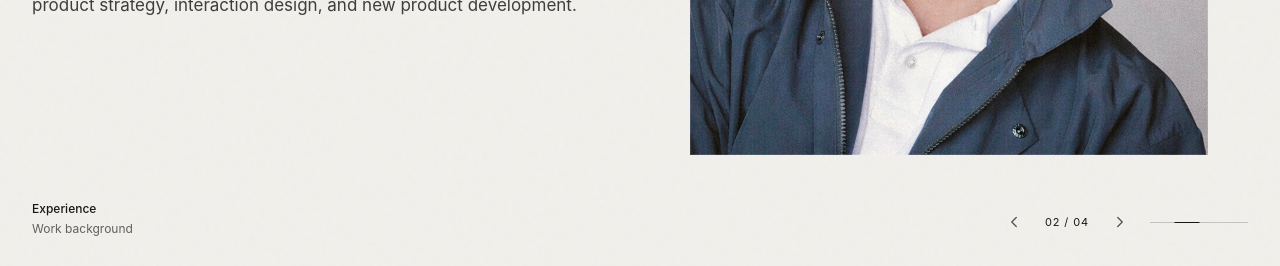
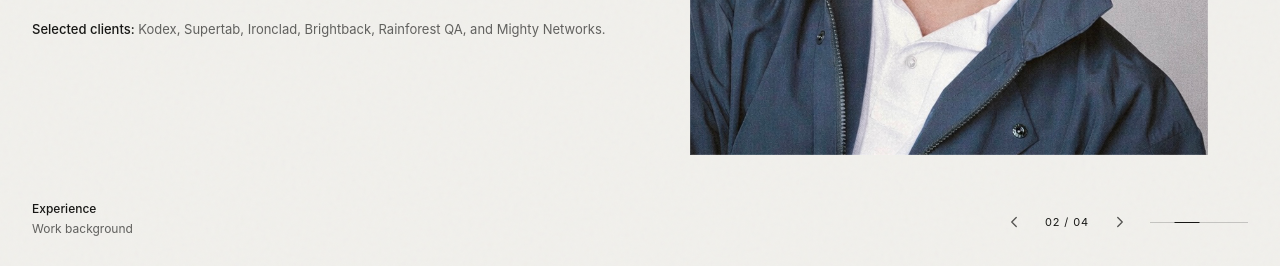
Before and after one commit to 1019co/1019co.github.io, a plain HTML site: page index.html in a window 1280 px wide. Both pictures are taken after a click on the button 1120 px from the left and 756 px from the top of the page. Shown: the part 534-800 px from the top of the page. Drawn offline with Linux system fonts and the light colour scheme.

Commit message:
Add files via upload

```diff
--- a/index.html
+++ b/index.html
@@ -35,6 +35,8 @@
   .eyebrow{font-size:11px;letter-spacing:.12em;text-transform:uppercase;color:var(--muted);margin-bottom:24px}
   h1{font-size:clamp(60px,4.65vw,72px);line-height:1.01;letter-spacing:-.05em;font-weight:520;max-width:680px;margin:0 0 26px;overflow-wrap:anywhere}
   .body{font-size:clamp(17px,1.28vw,21px);line-height:1.52;color:var(--body);max-width:620px;margin:0}
+  .client-list{margin:22px 0 0;max-width:640px;font-size:13px;line-height:1.6;color:var(--muted)}
+  .client-list strong{color:var(--fg);font-weight:500}
   .work-links{display:grid;grid-template-columns:1fr 1fr;gap:0;margin-top:14px;max-width:680px;border-top:1px solid var(--line)}
   .work-link{display:flex;justify-content:space-between;gap:20px;padding:18px 0;border-bottom:1px solid var(--line);font-size:clamp(18px,1.5vw,22px)}
   .work-link:nth-child(odd){padding-right:26px}.work-link:nth-child(even){padding-left:26px;border-left:1px solid var(--line)}
@@ -87,19 +89,20 @@
 
   <section class="hero">
     <div class="content">
-      <article class="panel active" data-label="Introduction" data-meta="About Jason">
+      <article class="panel active" data-label="Introduction" data-meta="About Jason" data-image="./jason-portrait.jpg" data-image-alt="Portrait of Jason Wu">
         <div class="eyebrow">Introduction</div>
         <h1>I am Jason Wu.<br>An independent product designer and advisor.</h1>
         <p class="body">I help founders and product teams turn complex ideas into clear, useful digital products. Based in the San Francisco Bay Area, I work across product strategy, interaction design, and design leadership.</p>
       </article>
 
-      <article class="panel" data-label="Experience" data-meta="Work background">
+      <article class="panel" data-label="Experience" data-meta="Work background" data-image="./jason-portrait.jpg" data-image-alt="Portrait of Jason Wu">
         <div class="eyebrow">Experience</div>
         <h1>I’ve spent the past two decades designing digital products.</h1>
         <p class="body">Previously Head of Design at Shippo and Product Design Director at Zendesk. I now work independently with founders and product teams on product strategy, interaction design, and new product development.</p>
+        <p class="client-list"><strong>Selected clients:</strong> Kodex, Supertab, Ironclad, Brightback, Rainforest QA, and Mighty Networks.</p>
       </article>
 
-      <article class="panel" id="works" data-label="Selected work" data-meta="Browse by category">
+      <article class="panel" id="works" data-label="Selected work" data-meta="Browse by category" data-image="./jason-portrait.jpg" data-image-alt="Portrait of Jason Wu">
         <div class="eyebrow">Selected work</div>
         <h1>Design work across four areas.</h1>
         <div class="work-links">
@@ -110,7 +113,7 @@
         </div>
       </article>
 
-      <article class="panel" data-label="Elsewhere" data-meta="Find me online">
+      <article class="panel" data-label="Elsewhere" data-meta="Find me online" data-image="./jason-portrait.jpg" data-image-alt="Portrait of Jason Wu">
         <div class="eyebrow">Elsewhere</div>
         <h1>Find me online.</h1>
         <div class="social-links">
@@ -121,7 +124,7 @@
         </div>
       </article>
     </div>
-    <figure class="portrait-window"><img src="./jason-portrait.jpg" alt="Portrait of Jason Wu" /></figure>
+    <figure class="portrait-window"><img id="sideImage" src="./jason-portrait.jpg" alt="Portrait of Jason Wu" /></figure>
   </section>
 
   <footer>
@@ -150,15 +153,20 @@ themeToggle.addEventListener('click',()=>{
 });
 
 const panels=[...document.querySelectorAll('.panel')];
-const label=document.getElementById('label'),meta=document.getElementById('meta'),count=document.getElementById('count'),indicator=document.getElementById('indicator');
+const label=document.getElementById('label'),meta=document.getElementById('meta'),count=document.getElementById('count'),indicator=document.getElementById('indicator'),sideImage=document.getElementById('sideImage');
 let current=0;
 function show(index){
   current=(index+panels.length)%panels.length;
   panels.forEach((panel,i)=>panel.classList.toggle('active',i===current));
-  label.textContent=panels[current].dataset.label;
-  meta.textContent=panels[current].dataset.meta;
+  const activePanel=panels[current];
+  label.textContent=activePanel.dataset.label;
+  meta.textContent=activePanel.dataset.meta;
   count.textContent=String(current+1).padStart(2,'0')+' / '+String(panels.length).padStart(2,'0');
   indicator.style.transform=`translateX(${current*100}%)`;
+  if(sideImage && activePanel.dataset.image){
+    sideImage.src=activePanel.dataset.image;
+    sideImage.alt=activePanel.dataset.imageAlt || '';
+  }
 }
 document.getElementById('prev').onclick=()=>show(current-1);
 document.getElementById('next').onclick=()=>show(current+1);
```
